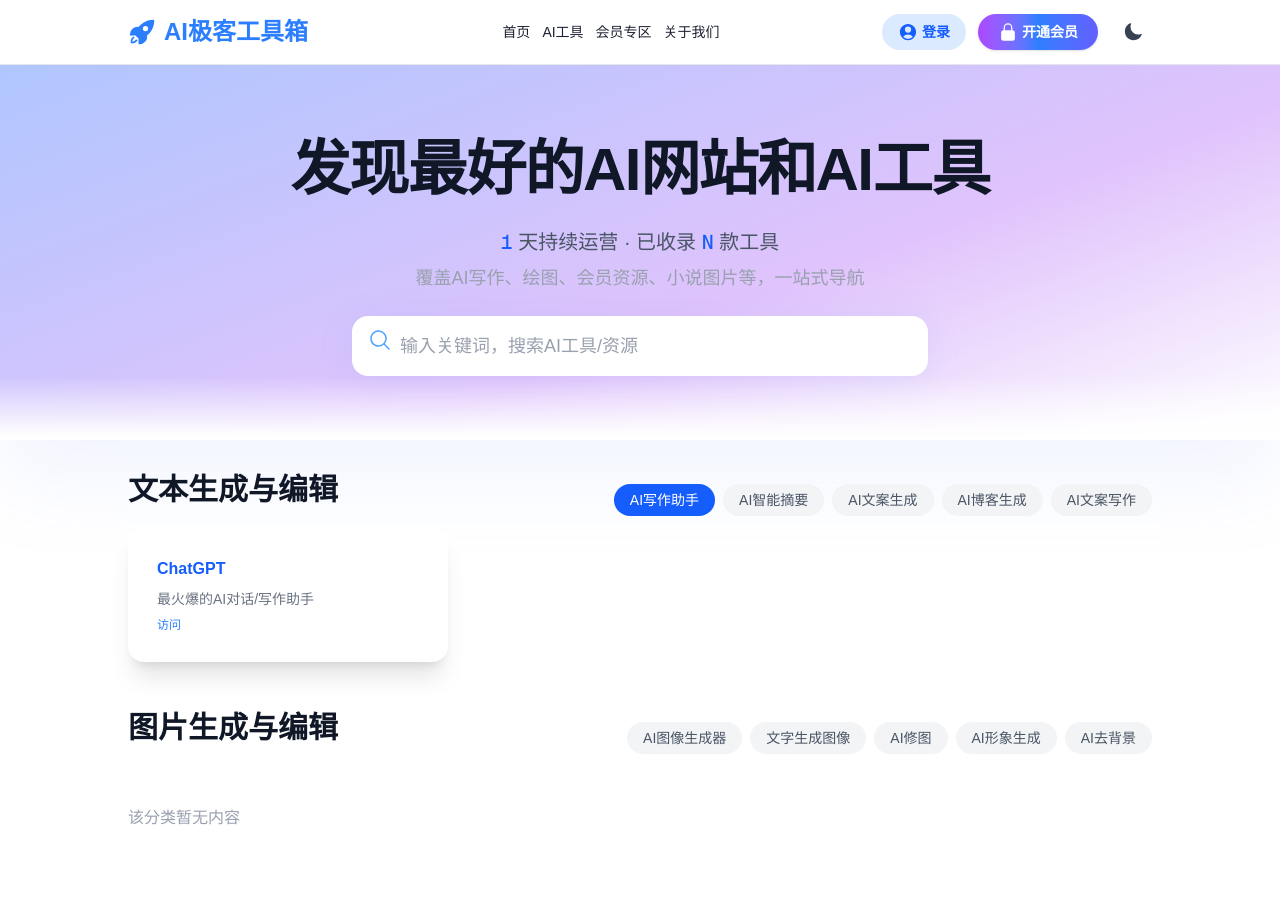
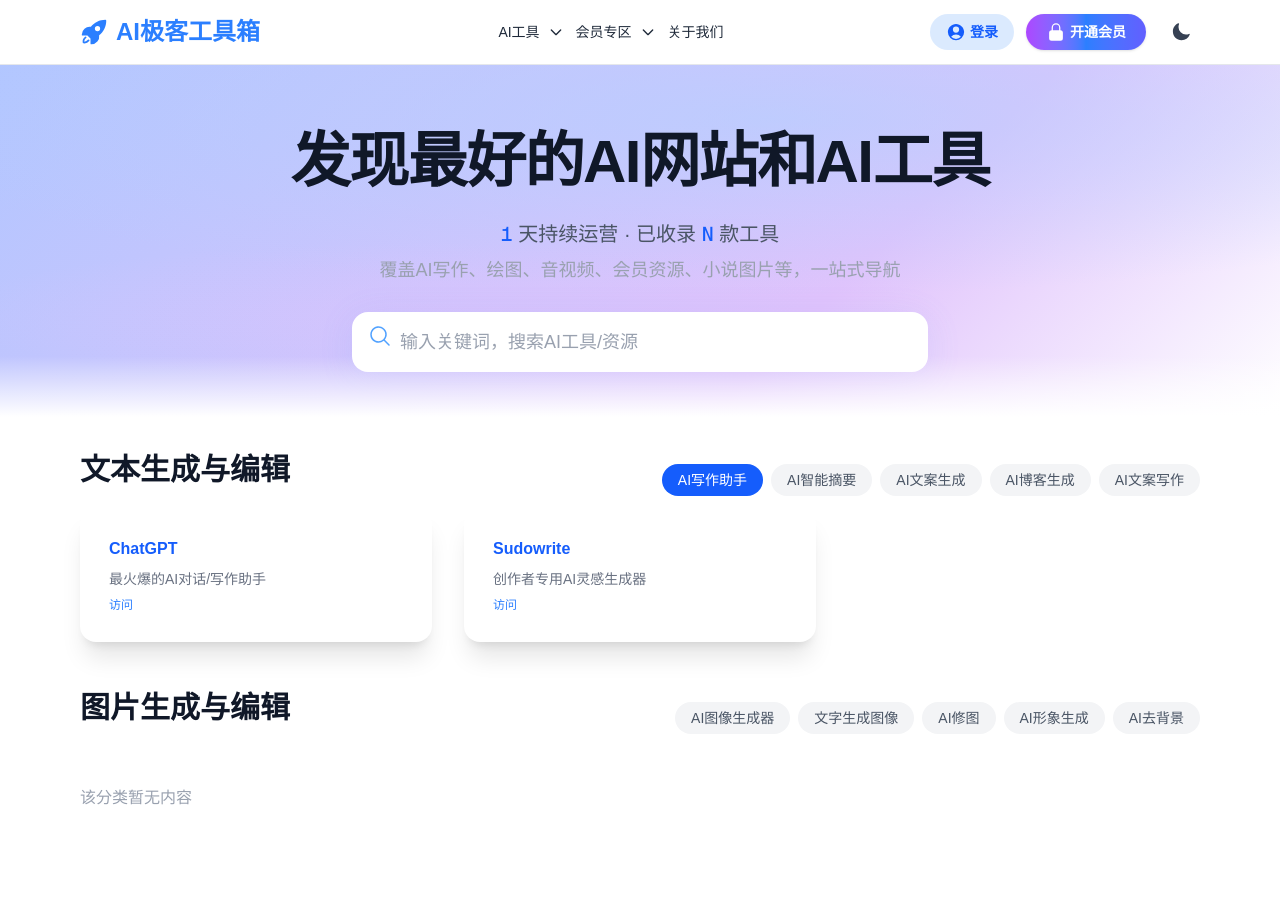
Before and after one commit to G-MUYI/ai-toolbox, a Next.js app: page / in a window 1280 px wide. Shown: the top 897 px of the page. Built offline with nearby package versions, Linux system fonts and the light colour scheme.

Commit message:
优化首页UI，分类修改

```diff
--- a/app/page.tsx
+++ b/app/page.tsx
@@ -1,5 +1,5 @@
 "use client"
-import { useState, useEffect } from "react"
+import { useState, useEffect, useRef } from "react"
 import {
   RocketLaunchIcon, LockClosedIcon, MagnifyingGlassIcon,
   UserCircleIcon, MoonIcon, SunIcon
@@ -13,13 +13,15 @@ type ToolItem = {
   tag: string
   isVip?: boolean
 }
-
-const GROUPS: {
+type GroupType = {
   group: string
   tags: string[]
   category: string
   tools: ToolItem[]
-}[] = [
+}
+
+// 更丰富的分组示例
+const GROUPS: GroupType[] = [
   {
     group: "文本生成与编辑",
     tags: ["AI写作助手", "AI智能摘要", "AI文案生成", "AI博客生成", "AI文案写作"],
@@ -27,7 +29,9 @@ const GROUPS: {
     tools: [
       { name: "ChatGPT", desc: "最火爆的AI对话/写作助手", url: "#", tag: "AI写作助手" },
       { name: "Grammarly", desc: "AI语法纠正、润色", url: "#", tag: "AI文案写作" },
-      { name: "QuillBot", desc: "AI自动改写与润色", url: "#", tag: "AI文案写作" }
+      { name: "QuillBot", desc: "AI自动改写与润色", url: "#", tag: "AI文案写作" },
+      { name: "Notion AI", desc: "AI智能文档写作和头脑风暴", url: "#", tag: "AI智能摘要" },
+      { name: "Sudowrite", desc: "创作者专用AI灵感生成器", url: "#", tag: "AI写作助手" }
     ]
   },
   {
@@ -36,21 +40,71 @@ const GROUPS: {
     category: "img",
     tools: [
       { name: "Midjourney", desc: "AI文生图神器，社区活跃", url: "#", tag: "AI图像生成器" },
-      { name: "Adobe Firefly", desc: "Adobe原生AI图像工具", url: "#", tag: "AI修图" }
+      { name: "Adobe Firefly", desc: "Adobe原生AI图像工具", url: "#", tag: "AI修图" },
+      { name: "Remove.bg", desc: "AI一键去除图片背景", url: "#", tag: "AI去背景" },
+      { name: "Stable Diffusion", desc: "本地AI作图开源生态", url: "#", tag: "AI图像生成器" }
+    ]
+  },
+  {
+    group: "音频与视频",
+    tags: ["AI语音生成", "AI配音", "AI剪辑", "AI音频增强"],
+    category: "audio",
+    tools: [
+      { name: "ElevenLabs", desc: "顶级AI拟真语音生成", url: "#", tag: "AI语音生成" },
+      { name: "Descript", desc: "AI驱动的视频编辑平台", url: "#", tag: "AI剪辑" },
+      { name: "Audyo", desc: "AI文本转音频神器", url: "#", tag: "AI音频增强" }
     ]
   },
   {
     group: "AI会员专区",
-    tags: ["破局资料", "实战文档"],
+    tags: ["破局资料", "实战文档", "会员小说", "会员图片"],
     category: "vip",
     tools: [
-      { name: "副业指南合集", desc: "10本破局资料，会员专享", url: "#", tag: "破局资料", isVip: true }
+      { name: "副业指南合集", desc: "10本破局资料，会员专享", url: "#", tag: "破局资料", isVip: true },
+      { name: "AI项目实战库", desc: "超全AI开发实战文档", url: "#", tag: "实战文档", isVip: true },
+      { name: "会员小说", desc: "热门网络小说资源，会员专享", url: "#", tag: "会员小说", isVip: true },
+      { name: "会员图库", desc: "精选版权图库，会员专享", url: "#", tag: "会员图片", isVip: true }
     ]
+  }
+]
+
+// 导航一级/二级分类结构
+const NAV = [
+  {
+    name: "AI工具",
+    sub: [
+      { name: "写作", link: "#write" },
+      { name: "图片", link: "#img" },
+      { name: "音频视频", link: "#audio" }
+    ]
+  },
+  {
+    name: "会员专区",
+    sub: [
+      { name: "破局资料", link: "#vip-break" },
+      { name: "实战文档", link: "#vip-doc" }
+    ]
+  },
+  {
+    name: "关于我们",
+    link: "#about"
   }
 ]
 
 // 站点上线日
 const SITE_START_DATE = new Date("2025-07-10")
+
+// 网站事件时间线数据
+const TIMELINE = [
+  { date: "2025-07-10", title: "AI极客工具箱上线 🚀" },
+  { date: "2025-07-12", title: "会员专区/破局资源首发" },
+  { date: "2025-07-13", title: "支持暗黑模式和运营天数展示" },
+  { date: "2025-07-15", title: "支持二级菜单与时间线" },
+]
+
+// 你的个人/站长介绍
+const ABOUT_ME = `大家好！我是木易，AI极客工具箱的创建者。
+热衷于AI工具收集与分享，致力于为开发者、自由职业者和数字创作者提供一站式AI资源导航和成长资料。本站长期维护更新，欢迎加入共建！`
 
 export default function Home() {
   const [dark, setDark] = useState(false)
@@ -59,7 +113,10 @@ export default function Home() {
   const [activeGroupIdx, setActiveGroupIdx] = useState(0)
   const [activeTag, setActiveTag] = useState(GROUPS[0].tags[0])
   const [about, setAbout] = useState(false)
+  const [navOpen, setNavOpen] = useState<number | null>(null) // 导航二级菜单
+  const navTimeout = useRef<any>(null)
 
+  // 实时刷新运营天数
   useEffect(() => {
     function updateDays() {
       setDays(Math.max(1, Math.floor((Date.now() - SITE_START_DATE.getTime()) / 86400000) + 1))
@@ -69,8 +126,8 @@ export default function Home() {
     return () => clearInterval(timer)
   }, [])
 
-  // 统一左右大边距，但不过于窄，大气有呼吸感
-  const pagePadding = "max-w-[120rem] mx-auto w-full px-6 md:px-12 xl:px-32" // px-32约等于128px，两侧呼吸感非常大气
+  // 页边距适当缩小10-20px
+  const pagePadding = "max-w-[110rem] mx-auto w-full px-4 md:px-8 xl:px-20"
 
   // 会员按钮样式
   const btnBase = "rounded-full px-5 py-2 font-semibold text-sm transition flex items-center justify-center gap-1 shadow"
@@ -85,6 +142,16 @@ export default function Home() {
   const textThird = dark ? "text-gray-400" : "text-gray-400"
   const inputBg = dark ? "bg-[#232834] border-[#555c6a] text-white placeholder-gray-400" : "bg-white border-blue-100 text-gray-900 placeholder-gray-400"
 
+  // 导航栏一级二级菜单
+  const handleNavEnter = (idx: number) => {
+    clearTimeout(navTimeout.current)
+    setNavOpen(idx)
+  }
+  const handleNavLeave = () => {
+    navTimeout.current = setTimeout(() => setNavOpen(null), 180)
+  }
+  const handleNavMenuClick = (idx: number) => setNavOpen(navOpen === idx ? null : idx)
+
   return (
     <div className={`min-h-screen flex flex-col ${mainBg} transition-colors`}>
       {/* 顶部导航 */}
@@ -95,12 +162,47 @@ export default function Home() {
             <RocketLaunchIcon className="w-7 h-7" />
             <span>AI极客工具箱</span>
           </div>
-          {/* 分类/导航 */}
-          <nav className="flex items-center gap-3 ml-8">
-            <button className="text-sm font-medium hover:text-blue-600 transition" onClick={() => setAbout(false)} style={{ color: dark ? "#fff" : "#1d2233" }}>首页</button>
-            <button className="text-sm font-medium hover:text-blue-600 transition" onClick={() => setAbout(false)} style={{ color: dark ? "#fff" : "#1d2233" }}>AI工具</button>
-            <button className="text-sm font-medium hover:text-blue-600 transition" onClick={() => setAbout(false)} style={{ color: dark ? "#fff" : "#1d2233" }}>会员专区</button>
-            <button className="text-sm font-medium hover:text-blue-600 transition" onClick={() => setAbout(true)} style={{ color: dark ? "#fff" : "#1d2233" }}>关于我们</button>
+          {/* 分类/导航（支持二级菜单） */}
+          <nav className="flex items-center gap-3 ml-8 relative">
+            {NAV.map((item, idx) =>
+              item.sub ? (
+                <div
+                  key={item.name}
+                  className="relative"
+                  onMouseEnter={() => handleNavEnter(idx)}
+                  onMouseLeave={handleNavLeave}
+                >
+                  <button
+                    className={`text-sm font-medium hover:text-blue-600 transition flex items-center gap-1 ${dark ? "text-white" : "text-gray-800"}`}
+                    onClick={() => handleNavMenuClick(idx)}
+                  >
+                    {item.name}
+                    <svg className="ml-1 w-4 h-4 transition-transform duration-200" style={{ transform: navOpen === idx ? "rotate(180deg)" : "" }} fill="none" stroke="currentColor" strokeWidth={2} viewBox="0 0 24 24"><path strokeLinecap="round" strokeLinejoin="round" d="M19 9l-7 7-7-7"></path></svg>
+                  </button>
+                  {navOpen === idx && (
+                    <div
+                      className={`absolute left-0 top-full mt-1 min-w-[100px] rounded-xl shadow-xl py-1 bg-white dark:bg-[#21232a] border border-gray-100 dark:border-gray-700 transition-all`}
+                      onMouseEnter={() => clearTimeout(navTimeout.current)}
+                      onMouseLeave={handleNavLeave}
+                    >
+                      {item.sub.map(sub => (
+                        <a
+                          key={sub.name}
+                          href={sub.link}
+                          className="block px-4 py-2 text-sm text-gray-700 dark:text-gray-200 hover:bg-blue-50 dark:hover:bg-[#293153] rounded-lg"
+                        >{sub.name}</a>
+                      ))}
+                    </div>
+                  )}
+                </div>
+              ) : (
+                <button
+                  key={item.name}
+                  className={`text-sm font-medium hover:text-blue-600 transition ${dark ? "text-white" : "text-gray-800"}`}
+                  onClick={() => setAbout(item.name === "关于我们")}
+                >{item.name}</button>
+              )
+            )}
           </nav>
           {/* 操作区 */}
           <div className="flex items-center gap-3">
@@ -121,32 +223,49 @@ export default function Home() {
         </div>
       </header>
 
-      {/* Hero区（大气渐变+无边框过渡） */}
+      {/* Hero区（多层渐变+无边界大气呼吸感） */}
       {!about && (
         <section className="relative w-full min-h-[340px] pb-0 overflow-visible">
-          {/* 渐变背景 */}
+          {/* 多层渐变气氛，柔和+透明度+叠加 */}
+          <div className="absolute inset-0 z-0 pointer-events-none select-none">
             {!dark && (
-            <div className="absolute inset-0 z-0 pointer-events-none select-none"
+              <>
+                <div
                   style={{
-                background: "linear-gradient(160deg, #b0c6ff 0%, #e0c3fc 60%, #ffffff 100%)",
-                boxShadow: "0 40px 80px 0 rgba(128,152,255,0.10)",
+                    background: "radial-gradient(ellipse 70% 50% at 60% 15%,#b2d0ffcc 0%,rgba(255,255,255,0) 100%)",
+                    position: "absolute", inset: 0, zIndex: 1, opacity: 0.8
                   }}
                 />
+                <div
+                  style={{
+                    background: "radial-gradient(ellipse 40% 20% at 35% 70%,#e0c3fc88 0%,rgba(255,255,255,0) 100%)",
+                    position: "absolute", inset: 0, zIndex: 2, opacity: 0.7
+                  }}
+                />
+                <div
+                  style={{
+                    background: "linear-gradient(135deg,#b2c6ff 0%,#e0c3fc 65%,#fff 100%)",
+                    position: "absolute", inset: 0, zIndex: 0, opacity: 1
+                  }}
+                />
+              </>
             )}
             {dark && (
-            <div className="absolute inset-0 z-0 pointer-events-none select-none"
+              <div
                 style={{
                   background: "linear-gradient(120deg,#232a36 0%,#20232c 100%)"
                 }}
+                className="absolute inset-0 z-0"
               />
             )}
-          <div className={`${pagePadding} relative z-10 flex flex-col items-center pt-16 pb-14`}>
+          </div>
+          <div className={`${pagePadding} relative z-10 flex flex-col items-center pt-14 pb-10`}>
             <h1 className={`font-black text-4xl md:text-6xl text-center mb-4 tracking-tight leading-snug ${textMain}`}>发现最好的AI网站和AI工具</h1>
             <div className={`text-lg md:text-xl text-center mb-2 font-medium ${textSecond}`}>
               <span className="font-mono text-blue-600">{days}</span> 天持续运营 · 已收录 <span className="font-mono text-blue-600">N</span> 款工具
             </div>
-            <div className={`text-base md:text-lg text-center mb-6 max-w-2xl ${textThird}`}>
-              覆盖AI写作、绘图、会员资源、小说图片等，一站式导航
+            <div className={`text-base md:text-lg text-center mb-7 max-w-2xl ${textThird}`}>
+              覆盖AI写作、绘图、音视频、会员资源、小说图片等，一站式导航
             </div>
             {/* 搜索框有柔和投影 */}
             <div className="w-full flex justify-center mb-2">
@@ -158,7 +277,7 @@ export default function Home() {
                   className={`pl-12 pr-4 py-4 rounded-2xl text-lg outline-none border shadow-2xl placeholder-gray-400 w-full focus:ring-2 focus:ring-blue-300 transition-all duration-300 ${inputBg}`}
                   placeholder="输入关键词，搜索AI工具/资源"
                   style={{
-                    boxShadow: "0 4px 36px 0 rgba(96,142,240,.11)",
+                    boxShadow: "0 6px 36px 0 rgba(96,142,240,.11)",
                     borderWidth: 0,
                   }}
                 />
@@ -166,7 +285,7 @@ export default function Home() {
               </div>
             </div>
           </div>
-          {/* 与下方白色内容自然衔接（用一个渐变下溢遮罩实现无硬边） */}
+          {/* 与下方白色内容自然衔接（渐变下溢遮罩无硬边） */}
           {!dark && (
             <div className="absolute bottom-0 left-0 w-full h-16 z-10"
               style={{
@@ -246,6 +365,26 @@ export default function Home() {
         </main>
       )}
 
+      {/* 关于我们页面 */}
+      {about && (
+        <main className={`${pagePadding} flex-1 py-14`}>
+          <div className={`max-w-3xl mx-auto bg-white/90 dark:bg-[#22232a] rounded-2xl shadow-xl p-8`}>
+            <h2 className={`text-3xl font-black mb-6 ${textMain}`}>关于我们</h2>
+            <div className={`mb-10 whitespace-pre-line ${textSecond}`}>{ABOUT_ME}</div>
+            <h3 className="font-bold text-xl mb-4">网站大事件时间线</h3>
+            <ol className="relative border-l-2 border-blue-300 dark:border-blue-700 pl-6">
+              {TIMELINE.map((evt, i) => (
+                <li key={evt.date} className="mb-8">
+                  <div className="absolute w-3 h-3 bg-blue-500 rounded-full -left-2.5 border-2 border-white dark:border-[#22232a]"></div>
+                  <div className="text-xs text-gray-400 mb-0.5">{evt.date}</div>
+                  <div className="text-base font-semibold">{evt.title}</div>
+                </li>
+              ))}
+            </ol>
+          </div>
+        </main>
+      )}
+
       {/* 底部 */}
       <footer className={`text-center text-xs py-10 ${dark ? "text-gray-500" : "text-gray-400"}`}>
         © {new Date().getFullYear()} AI极客工具箱 · 仅供学习交流
```
Lines whose indentation alone changed are shown as unchanged.
